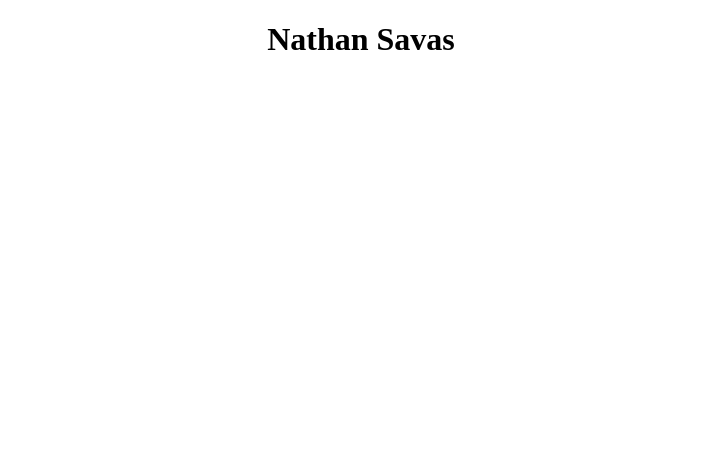
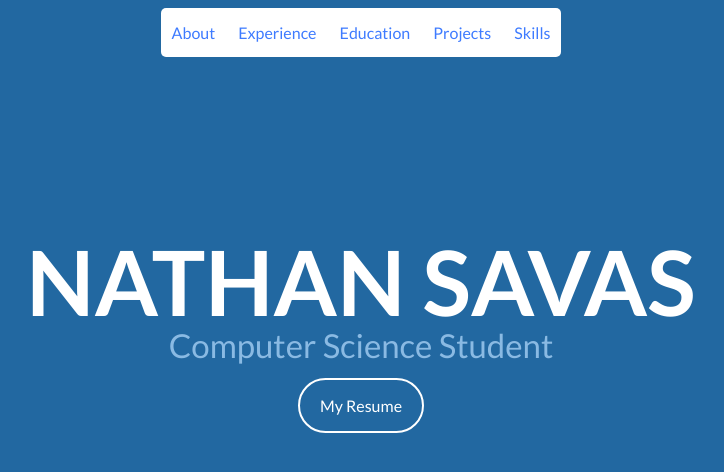
Before and after one commit to nsavas/nsavas.github.io, a plain HTML site: page index.html in a window 1280 px wide. Shown: the whole page, without its empty margins (279-1003 px from the left). Drawn offline with Linux system fonts and the light colour scheme.

Commit message:
initial screen

```diff
--- a/index.css
+++ b/index.css
@@ -1,3 +1,80 @@
-#header {
+body {
+    font-family: 'Lato', sans-serif;
+    background-color: rgb(34, 104, 161);
+}
+
+.header {
+    display: table;
+    background-color: #ffffff;
+    width: 400px;
+    height: 15px;
+    border-radius: 5px;
+    margin: 0 auto;
+}
+
+.header-table ul {
+    padding: 0;
+    list-style-type: none;
+    margin: 15px auto;
     text-align: center;
 }
+
+.header-table ul li {
+    display: inline;
+}
+
+.header-table ul li a {
+    text-decoration: none;
+	padding: 10px;
+	color: rgb(62, 123, 255);
+    background-color: #ffffff;
+    border-radius: 5px;
+}
+
+.header-table ul li a:hover {
+    color: rgb(62, 123, 255);
+    background-color: rgb(240, 240, 240);
+}
+
+#main {
+    text-align: center;
+    position: relative;
+    padding-top: 110px;
+}
+
+#main h1 {
+    font-size: 90px;
+    font-weight: 600;
+    color: rgb(255, 255, 255);
+}
+
+#main h2 {
+    font-size: 33px;
+    font-weight: 400;
+    color: rgba(183, 221, 255, 0.7);
+    position: absolute;
+    text-align: center;
+    width: 100%;
+    bottom: 22px;
+}
+
+.button {
+    -webkit-transition-duration: 0.4s;
+    transition-duration: 0.4s;
+    padding: 16px 20px;
+    font-size: 16px;
+    cursor: pointer;
+    outline: none;
+}
+
+.button1 {
+    background-color: rgb(34, 104, 161);
+    color: white;
+    border: 2px solid rgb(255, 255, 255);
+    border-radius: 80px;
+  }
+
+  .button1:hover {
+    background-color: white;
+    color: rgb(62, 123, 255);
+  }
--- a/index.html
+++ b/index.html
@@ -3,14 +3,40 @@
     <head>
         <meta charset="utf-8">
         <meta http-equiv="X-UA-Compatible" content="IE=edge">
-        <title>nsavas</title>
+        <title>Nathan Savas</title>
+        <link href="https://fonts.googleapis.com/css?family=Lato:300,400,700,900" rel="stylesheet">
         <meta name="description" content="">
         <meta name="viewport" content="width=device-width, initial-scale=1">
         <link rel="stylesheet" href="index.css">
     </head>
     <body>
-        <div id="header">
-                <h1>Nathan Savas</h1>
+        <header>
+        <div class="header">
+            <div class="header-table">
+                <ul id="header-list">
+                    <li>
+                        <a href="#about">About</a>
+                    </li>
+                    <li>
+                        <a href="#experience">Experience</a>
+                    </li>
+                    <li>
+                        <a href="#education">Education</a>
+                    </li>
+                    <li>
+                        <a href="#projects">Projects</a>
+                    </li>
+                    <li>
+                        <a href="#skills">Skills</a>
+                    </li>
+                </ul>
+            </div>
+        </div>
+        </header>
+        <div id="main">
+            <h1>NATHAN SAVAS</h1>
+            <h2>Computer Science Student</h2>
+            <a class="button button1">My Resume</a>
         </div>
         <script src="app.js" async defer></script>
     </body>
```
